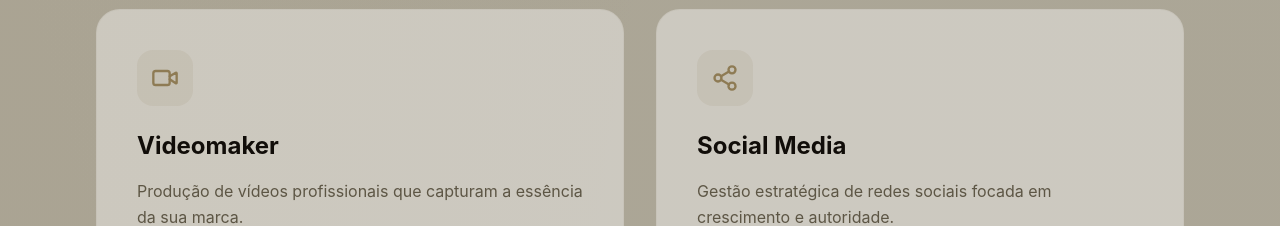
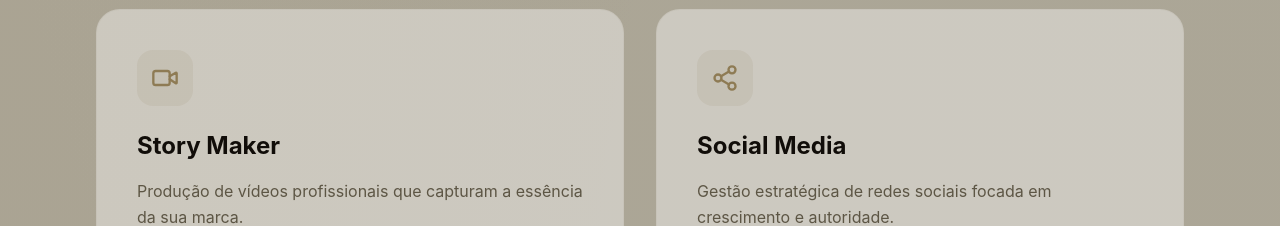
Before and after one commit to mistermidia/mister-ana-barreto, a React (Vite) app: page / in a window 1280 px wide. Shown: the part 2200-2426 px from the top of the page. Built offline with nearby package versions, Linux system fonts and the light colour scheme.

Commit message:
feat: Rename Videomaker service to Story Maker
This change updates the service name from "Videomaker" to "Story Maker" to better reflect the broader scope of video content creation services offered, including reels and strategic video production.

```diff
--- a/src/constants.ts
+++ b/src/constants.ts
@@ -2,7 +2,7 @@ import { Service, Testimonial, PortfolioItem } from './types';
 
 export const SERVICES: Service[] = [
   {
-    title: 'Videomaker',
+    title: 'Story Maker',
     description: 'Produção de vídeos profissionais que capturam a essência da sua marca.',
     icon: 'Video',
     items: [
```
